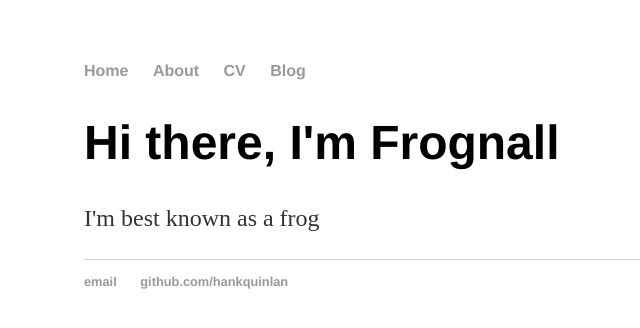
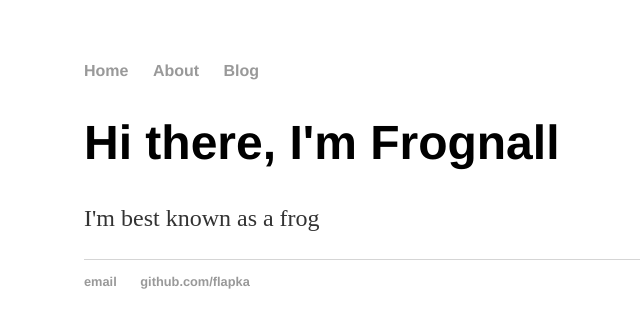
Before and after one commit to flapka/frognall, a Jekyll site: the page built from index.html, in a window 1280 px wide. Shown: the top 328 px of the page, without its empty margins (108-748 px from the left). Built offline with Jekyll 4.4.1, drawn with Linux system fonts in a browser that asks for light colours.

Commit message:
Update default.html

```diff
--- a/_layouts/default.html
+++ b/_layouts/default.html
@@ -9,8 +9,7 @@
 			<nav>
 	    		<ul>
 	        		<li><a href="/">Home</a></li>
-		        	<li><a href="/about">About</a></li>
-	        		<li><a href="/cv">CV</a></li>
+				<li><a href="/about">About</a></li>
 	        		<li><a href="/blog">Blog</a></li>
 	    		</ul>
 			</nav>
@@ -21,8 +20,8 @@
 			</div><!-- /.container -->
 			<footer>
 	    		<ul>
-	        		<li><a href="mailto:hankquinlanhub@gmail.com">email</a></li>
-	        		<li><a href="https://github.com/hankquinlan">github.com/hankquinlan</a></li>
+	        		<li><a href="mailto:flapka@gmail.com">email</a></li>
+	        		<li><a href="https://github.com/flapka">github.com/flapka</a></li>
 				</ul>
 			</footer>
 		</body>
```
